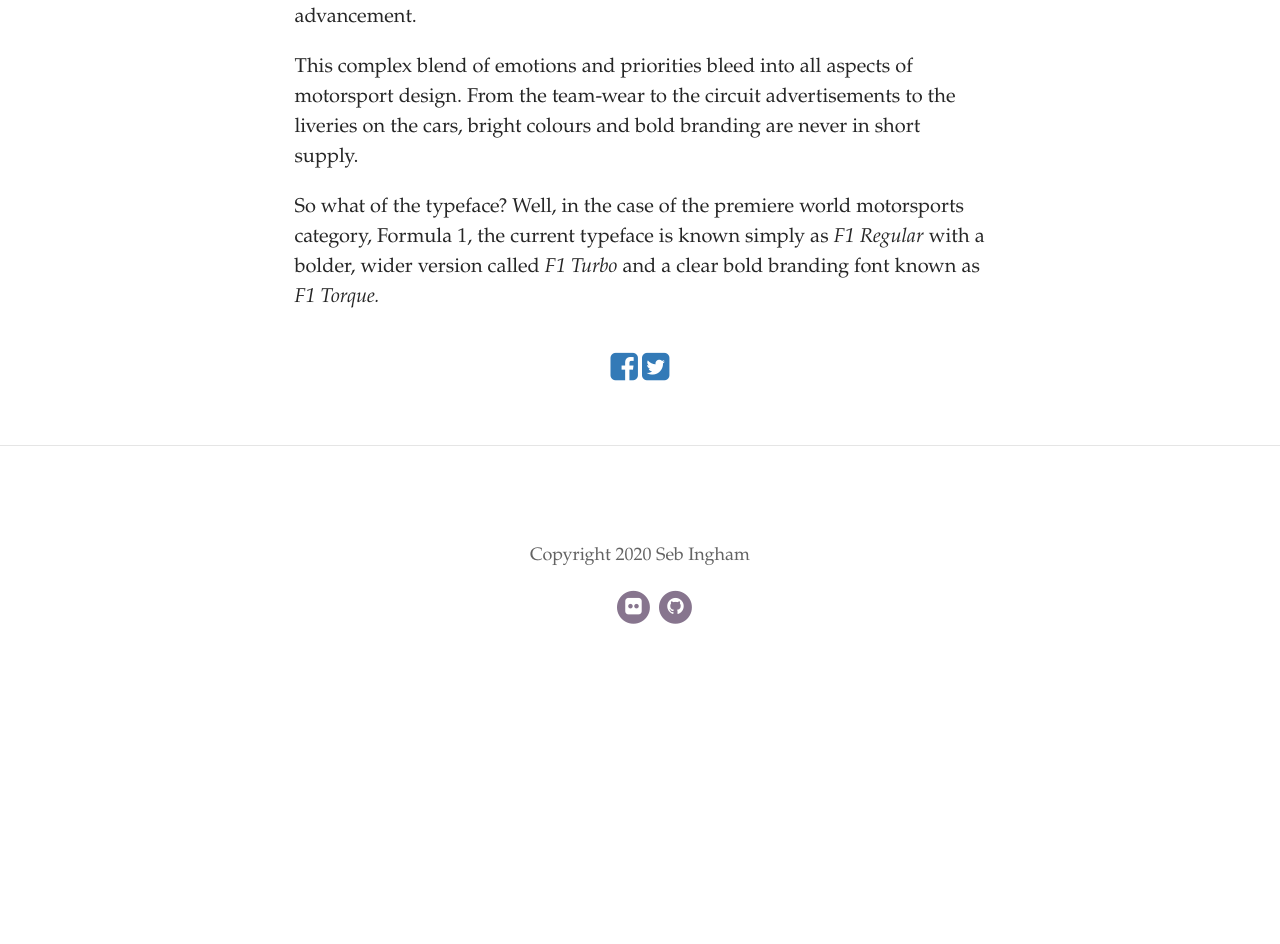
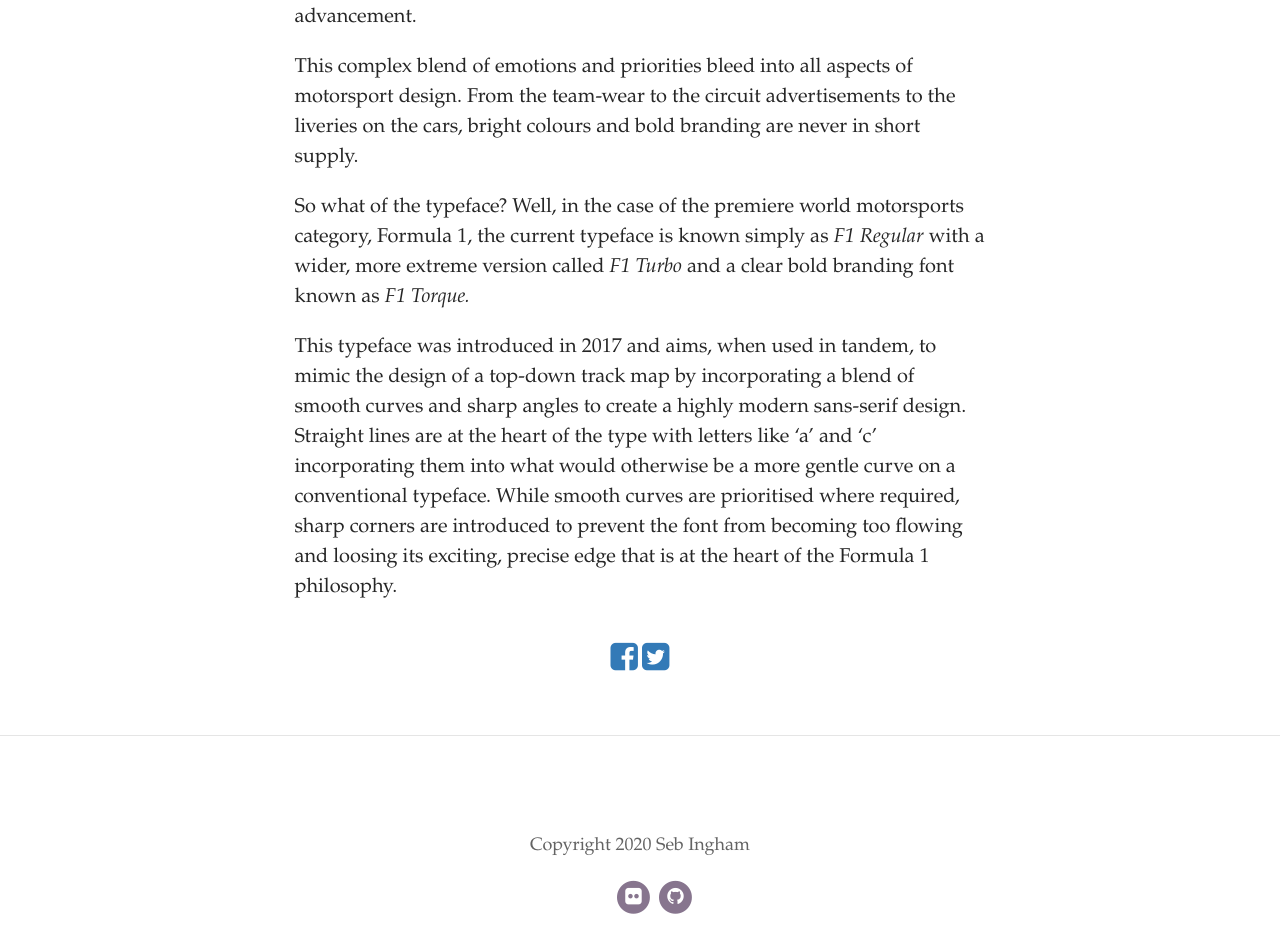
Before and after one commit to eyescroll/TypographyBlog, a Jekyll site: the page built from _posts/2020-09-21-the-type-face-of-motorsport.md, in a window 1280 px wide. Shown: the part 501-1445 px from the top of the page. Built offline with Jekyll 4.4.1, drawn with Linux system fonts in a browser that asks for light colours; some web fonts are replaced; before the commit the page ends 1155 px from its top, so only the background shows below that.

Commit message:
Update Post “2020-09-21-the-type-face-of-motorsport”

```diff
--- a/_posts/2020-09-21-the-type-face-of-motorsport.md
+++ b/_posts/2020-09-21-the-type-face-of-motorsport.md
@@ -4,11 +4,13 @@ title: The (Type)Face of Motorsport
 date: 2020-09-21T18:23:20.051Z
 header_feature_image: ../uploads/elonzo.jpg
 caption: "How motorsports presents itself thought its text and typography.
-  Images courtesy of Motorsport Images. "
+  Banner courtesy of Motorsport Images. "
 comments: true
 ---
 The world of motorsport is, much like its cars, fast, flowing and constantly evolving to reach new limits and push evermore distant boundaries. It comes as no surprise then that its design ethic aims to echo these values as much as possible, incorporating both the emotional, traditional aspects of the sport as well as its cutting-edge technology and commitment to constant and ruthless advancement.
 
 This complex blend of emotions and priorities bleed into all aspects of motorsport design. From the team-wear to the circuit advertisements to the liveries on the cars, bright colours and bold branding are never in short supply.
 
-So what of the typeface? Well, in the case of the premiere world motorsports category, Formula 1, the current typeface is known simply as *F1 Regular* with a bolder, wider version called *F1 Turbo* and a clear bold branding font known as *F1 Torque.*
+So what of the typeface? Well, in the case of the premiere world motorsports category, Formula 1, the current typeface is known simply as *F1 Regular* with a wider, more extreme version called *F1 Turbo* and a clear bold branding font known as *F1 Torque.*
+
+This typeface was introduced in 2017 and aims, when used in tandem, to mimic the design of a top-down track map by incorporating a blend of smooth curves and sharp angles to create a highly modern sans-serif design. Straight lines are at the heart of the type with letters like 'a' and 'c' incorporating them into what would otherwise be a more gentle curve on a conventional typeface. While smooth curves are prioritised where required, sharp corners are introduced to prevent the font from becoming too flowing and loosing its exciting, precise edge that is at the heart of the Formula 1 philosophy.
```
